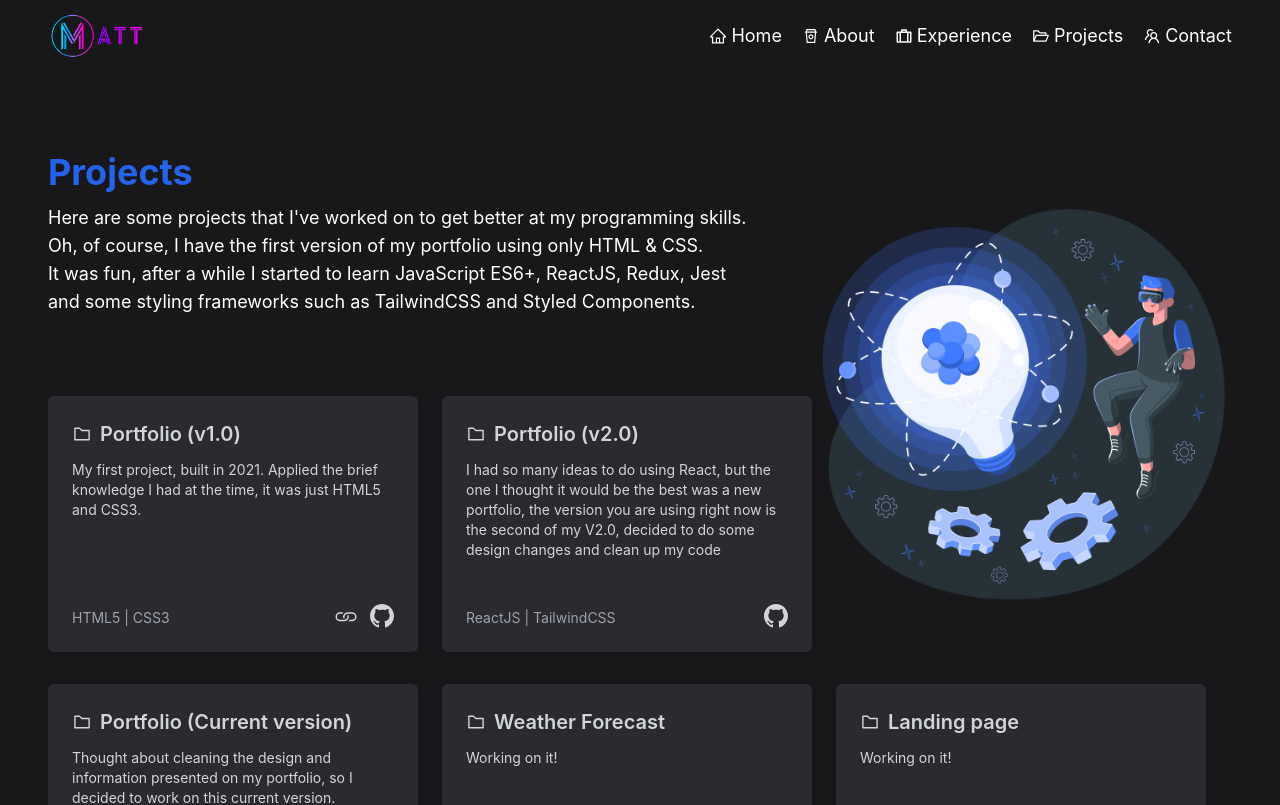
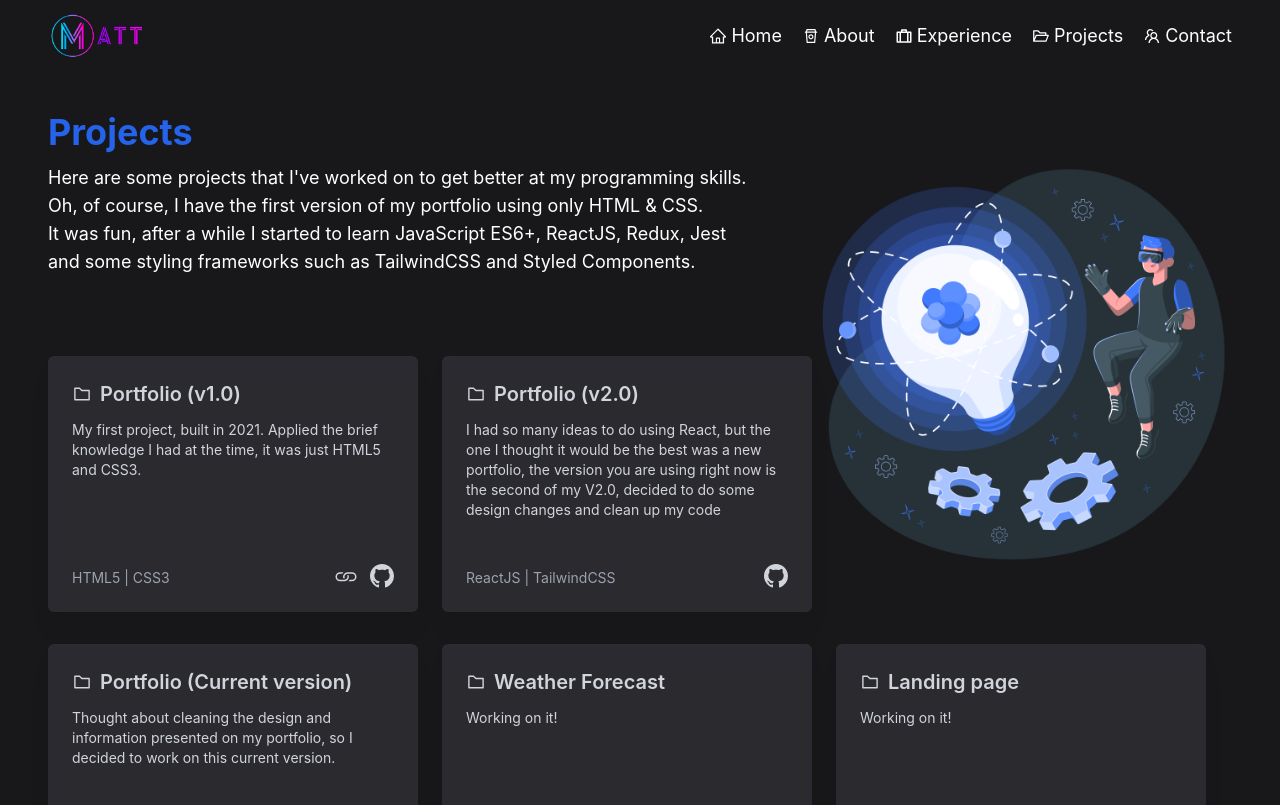
Before and after one commit to cmatt7/react-portfolio, a React (Vite) app: page /projects in a window 1280 px wide. Shown: the top 805 px of the page. Built offline with nearby package versions, Linux system fonts and the light colour scheme.

Commit message:
components margin between menu

```diff
--- a/src/pages/About.jsx
+++ b/src/pages/About.jsx
@@ -4,7 +4,7 @@ import Languages from "../components/Languages.component";
 
 export default function About() {
     return (
-        <section className="flex flex-col px-6 lg:px-12 2xl:px-40 mt-20">
+        <section className="flex flex-col px-6 lg:px-12 2xl:px-40 mt-10">
             <ParticlesComponent />
 
             <AboutMe/>
--- a/src/pages/Projects.jsx
+++ b/src/pages/Projects.jsx
@@ -4,7 +4,7 @@ import Card from "../components/Projects/Card.component";
 
 export default function Projects() {
     return (
-        <section className="flex flex-col px-6 lg:px-12 2xl:px-40 mt-20">
+        <section className="flex flex-col px-6 lg:px-12 2xl:px-40 mt-10">
             <ParticlesComponent />
 
             <div className="flex flex-col lg:flex-row justify-between md:items-center text-white gap-y-2">
```
